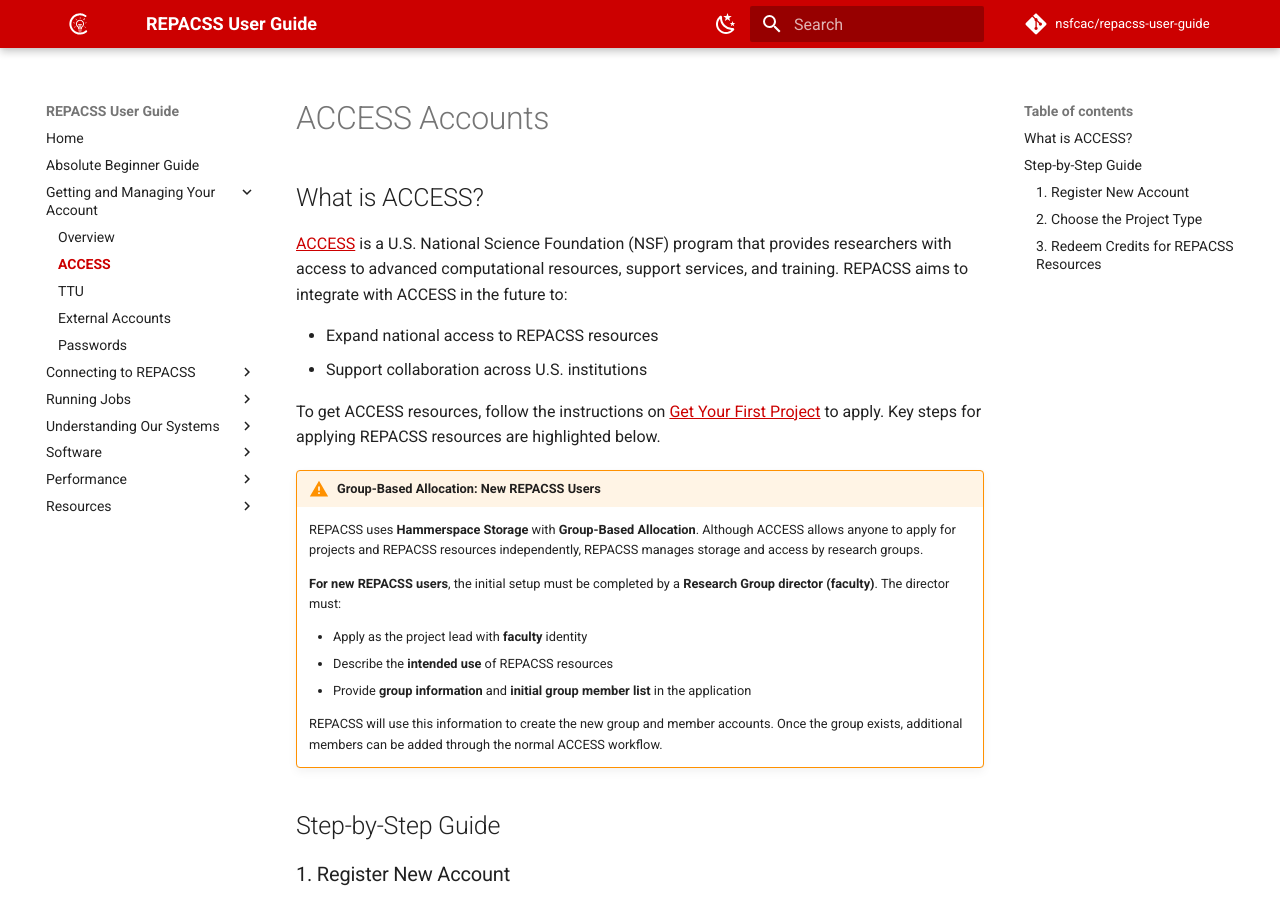
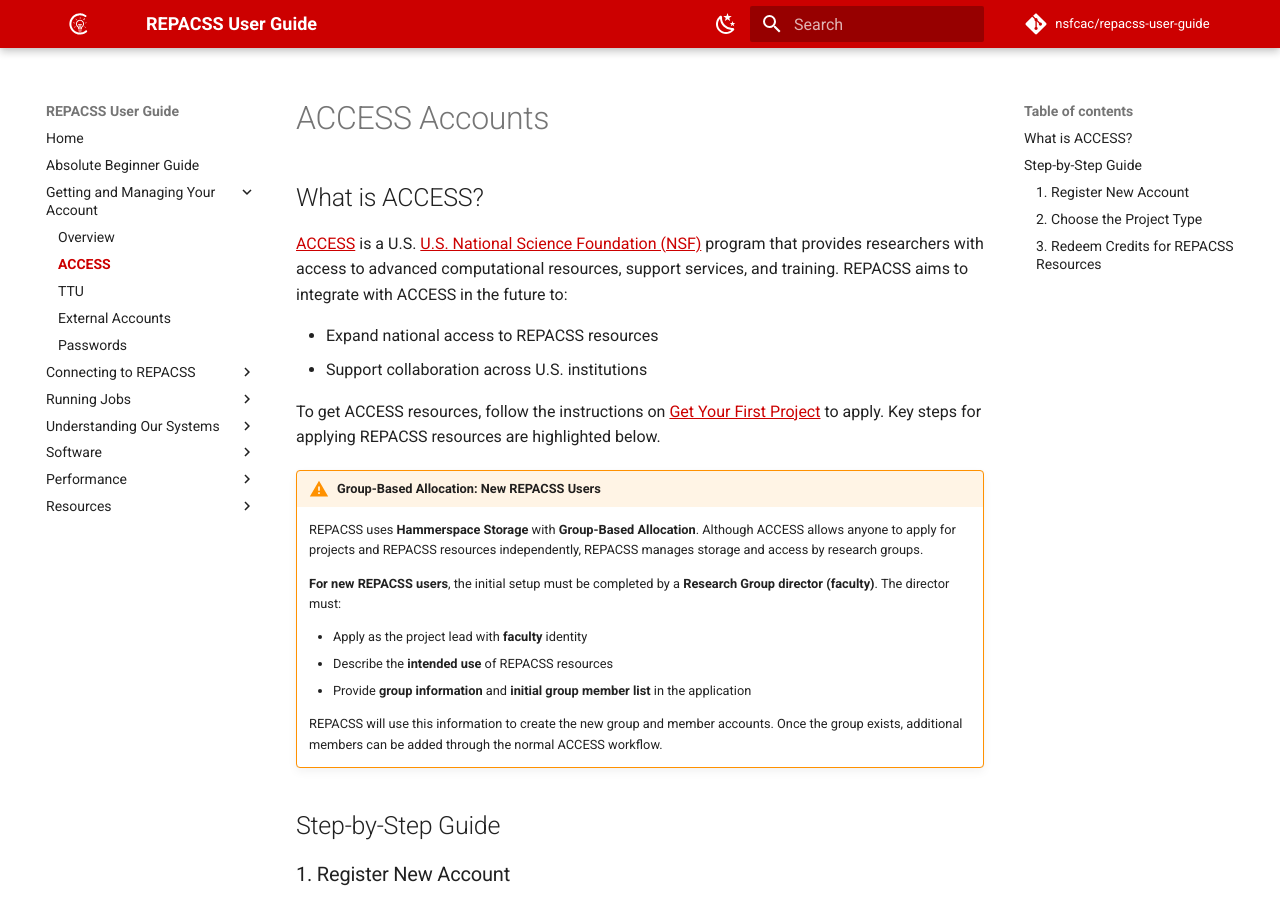
Before and after one commit to nsfcac/repacss-user-guide, an MkDocs documentation site: the page built from docs/account/access.md, in a window 1280 px wide and 900 px high. Built offline with MkDocs 1.6.1 and Material for MkDocs 9.7.7, drawn with Linux system fonts in a browser that asks for light colours; comment, search, counter and statistics services are not loaded; some of the changed lines change nothing that is shown.

Commit message:
hyperlink -> NSF

```diff
--- a/docs/account/access.md
+++ b/docs/account/access.md
@@ -2,7 +2,7 @@
 
 ## What is ACCESS?
 
-[ACCESS](https://access-ci.org) is a U.S. National Science Foundation (NSF) program that provides researchers with access to advanced computational resources, support services, and training. REPACSS aims to integrate with ACCESS in the future to:
+[ACCESS](https://access-ci.org) is a U.S. [U.S. National Science Foundation (NSF)](https://nsf.gov) program that provides researchers with access to advanced computational resources, support services, and training. REPACSS aims to integrate with ACCESS in the future to:
 
 - Expand national access to REPACSS resources
 - Support collaboration across U.S. institutions
```
